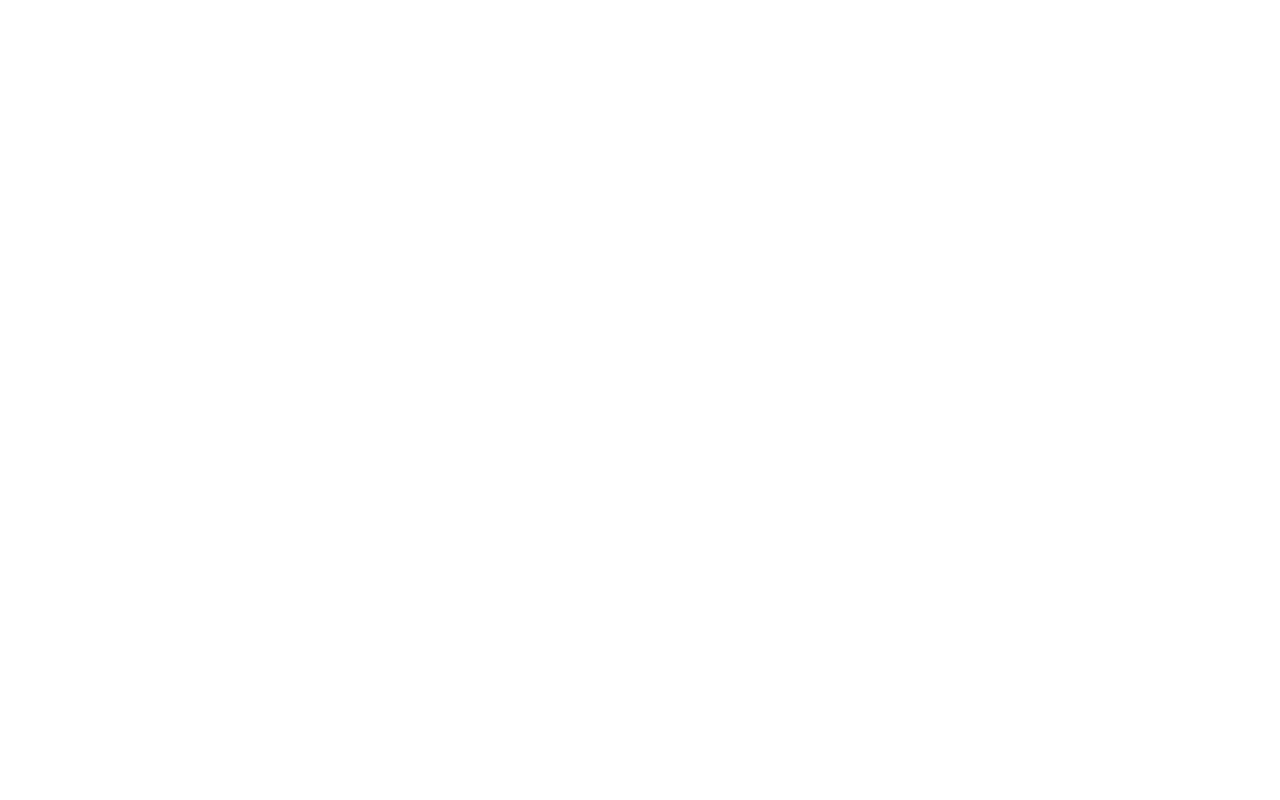
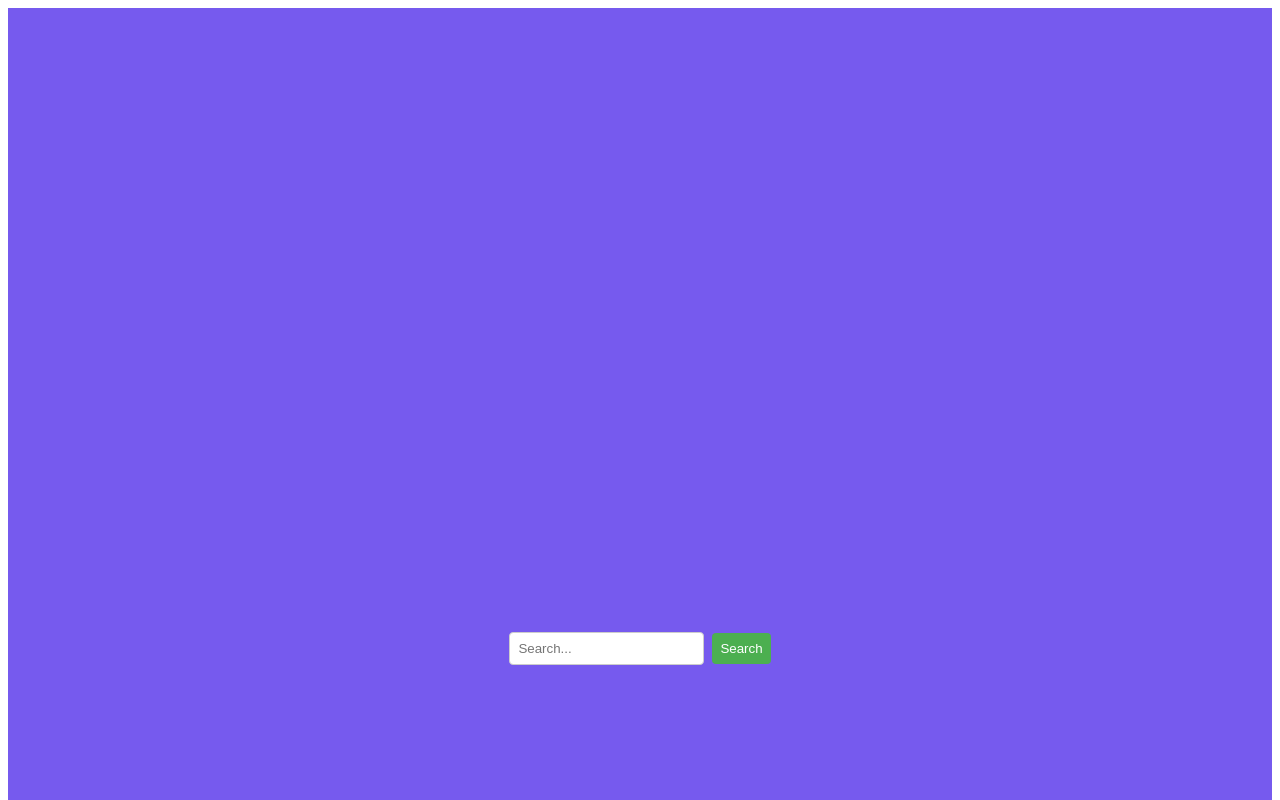
Before and after one commit to acciojob/Interactive-Search-mnaseeajit, a website: page main.html in a window 1280 px wide. Shown: the top 800 px of the page. Drawn offline with Linux system fonts and the light colour scheme.

Commit message:
created a submission

```diff
--- a/main.html
+++ b/main.html
@@ -8,6 +8,11 @@
 
 <body>
 	<!-- the entire body must be written by student -->
+
+	<div class="search">
+        <input type="text" class="input" placeholder="Search...">
+        <button class="btn" onclick="activateSearch()">Search</button>
+    </div>
     <script type="text/javascript" src="./script.js">
 </script>
 
--- a/script.js
+++ b/script.js
@@ -1 +1,8 @@
 //your JS code here. If required.
+function activateSearch() {
+            var searchDiv = document.querySelector('.search');
+            searchDiv.classList.add('active');
+
+            var inputElement = document.querySelector('.input');
+            inputElement.focus();
+        }
--- a/styles.css
+++ b/styles.css
@@ -1 +1,38 @@
 /*  your css code here. If applicable */
+div{
+	display : flex;
+	justify-content : center;
+	align-items: center;
+	height: 100vw;
+	background-color : #765aee;
+}
+.search {
+            display: flex;
+            align-items: center;
+            transition: all 0.3s ease;
+        }
+
+        .search.active {
+            background-color: lightblue;
+        }
+
+        .input {
+            padding: 8px;
+            border: 1px solid #ccc;
+            border-radius: 4px;
+            margin-right: 8px;
+            transition: border-color 0.3s ease;
+        }
+
+        .btn {
+            padding: 8px;
+            background-color: #4CAF50;
+            color: white;
+            border: none;
+            border-radius: 4px;
+            cursor: pointer;
+        }
+
+        .btn:hover {
+            background-color: #45a049;
+        }
```
